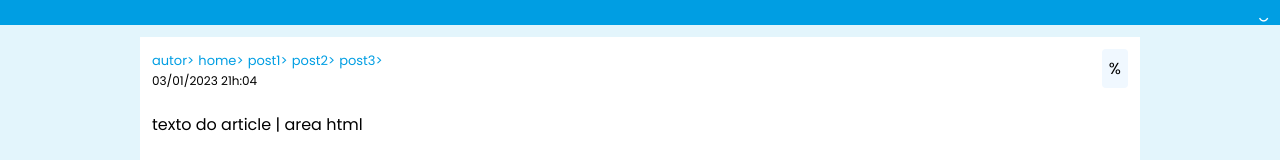
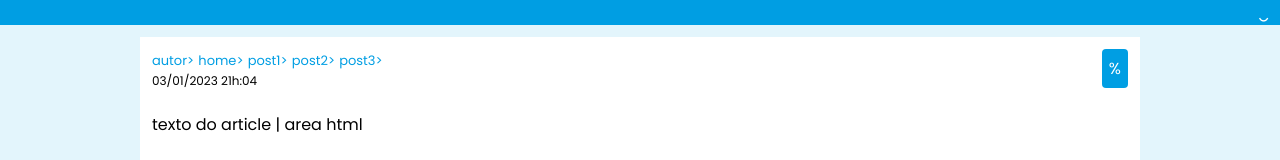
Before and after one commit to programe98/l, a plain HTML site: page post1.html in a window 1280 px wide. Shown: the top 160 px of the page. Drawn offline with Linux system fonts and the light colour scheme.

Commit message:
Update post1.html

```diff
--- a/post1.html
+++ b/post1.html
@@ -710,7 +710,7 @@ align-items: center;
                <a  style="color: #009ee3; font-size: 13px;" href="">post3></a>
             <p style="font-size: 12px;">03/01/2023 21h:04</p>
             </div>
-        <a  style="margin: 12px;  background-color: aliceblue; border-radius: 4px; padding: 7px 7px;" href="$">%</a>
+            <a  style="margin: 12px;  background-color: #009ee3; color: white; border-radius: 4px; padding: 7px 7px;" href="$">%</a>
     </div>
         <!--share...-->
 
```
